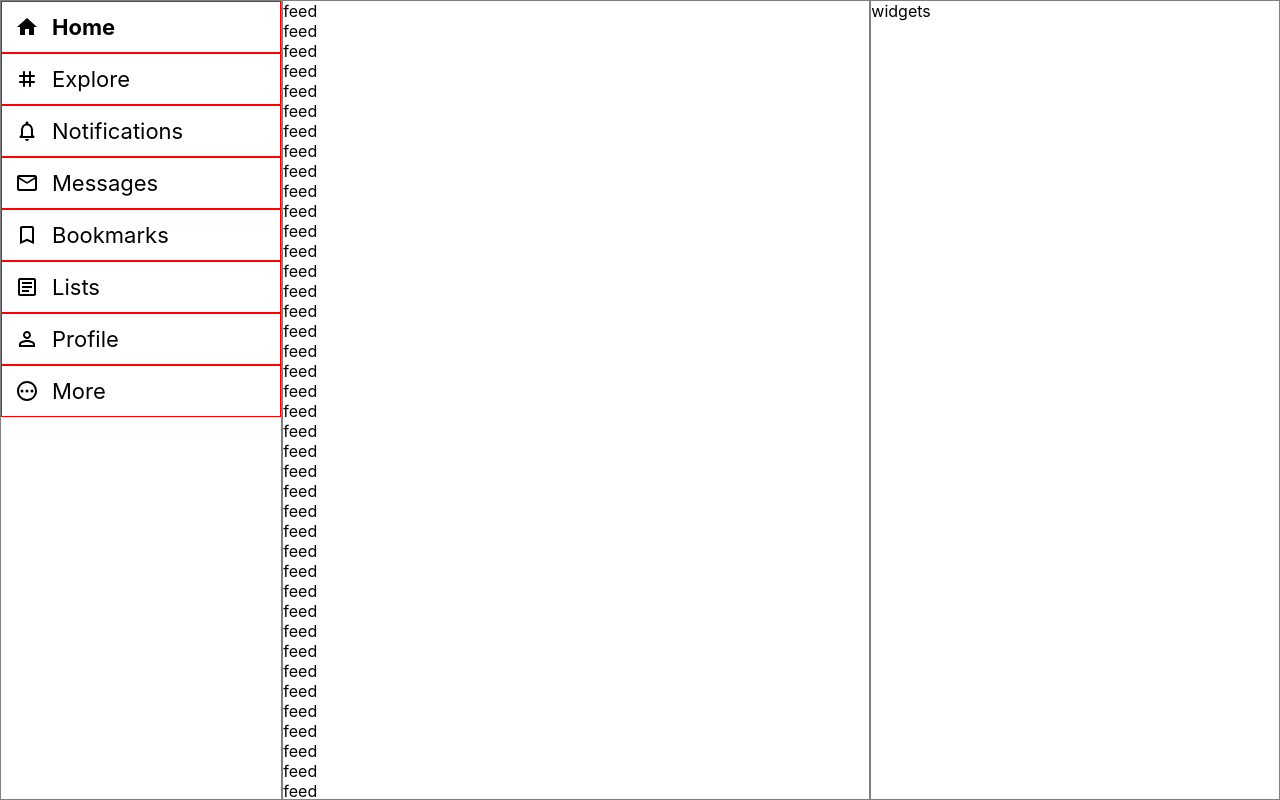
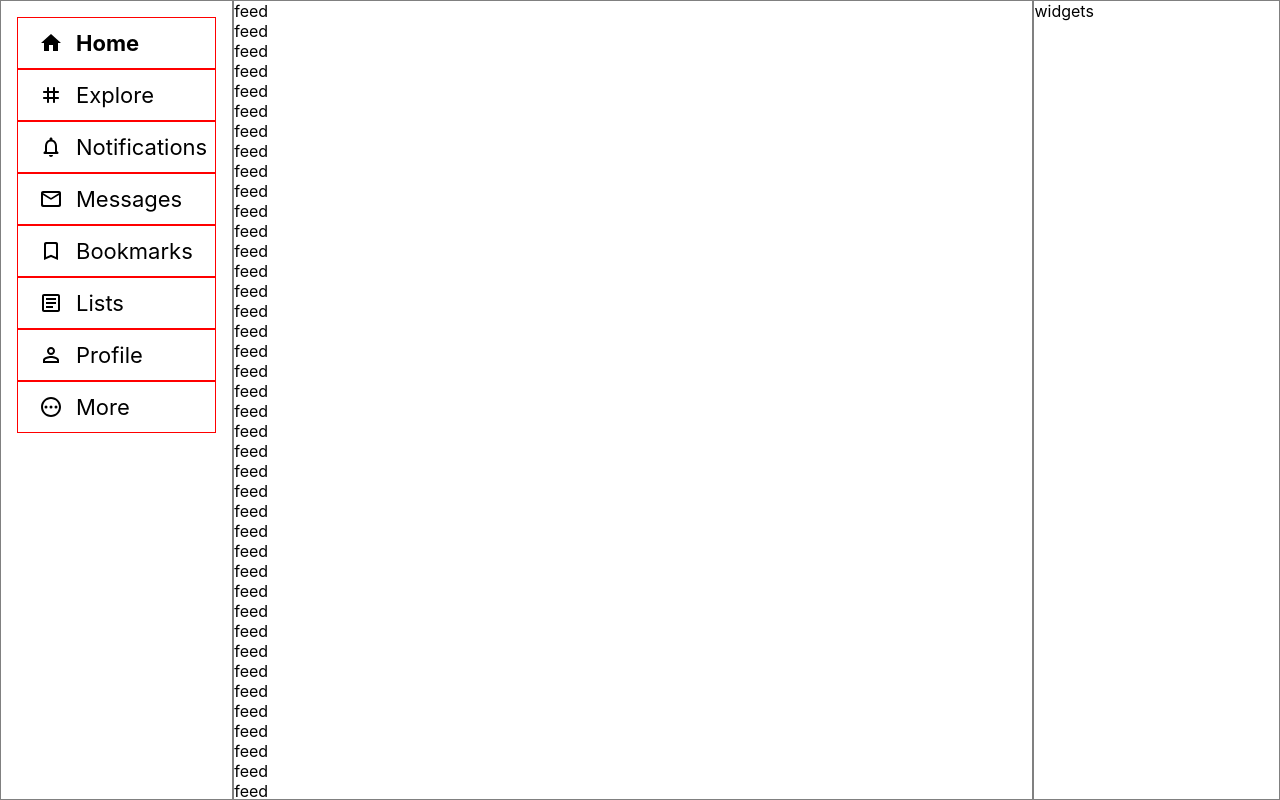
Before and after one commit to sunilverma11/Twitter_Clone, a React (Create React App) app in the folder frontend/: page /home in a window 1280 px wide. Built offline with nearby package versions, Linux system fonts and the light colour scheme.

Commit message:
small styling

```diff
--- a/frontend/package.json
+++ b/frontend/package.json
@@ -13,6 +13,7 @@
     "react": "^17.0.2",
     "react-dom": "^17.0.2",
     "react-scripts": "5.0.0",
+    "styled-components": "^5.3.3",
     "web-vitals": "^2.1.4"
   },
   "scripts": {
--- a/frontend/src/components/Home/Feed/Feed.css
+++ b/frontend/src/components/Home/Feed/Feed.css
@@ -1,10 +1,10 @@
-.feed{
-    flex: 0.46;
-    border: 1px solid grey;
-    min-width: fit-content;
-    overflow-y: scroll;
+.feed {
+  flex-grow: 1;
+  border: 1px solid grey;
+  min-width: fit-content;
+  overflow-y: scroll;
 }
 
-.feed::-webkit-scrollbar{
-    display: none;
+.feed::-webkit-scrollbar {
+  display: none;
 }
--- a/frontend/src/components/Home/Sidebar/Sidebar.css
+++ b/frontend/src/components/Home/Sidebar/Sidebar.css
@@ -1,4 +1,5 @@
-.sidebar{
-    border: 1px solid grey;
-    flex: 0.22;
+.sidebar {
+  border: 1px solid grey;
+  flex: 0.22;
+  padding: 1rem;
 }
--- a/frontend/src/components/Home/Sidebar/SidebarOptions.css
+++ b/frontend/src/components/Home/Sidebar/SidebarOptions.css
@@ -1,4 +1,4 @@
-.sidebarOption{
+.sidebarOption {
   /* color: #50b7f5; */
   display: flex;
   align-items: center;
@@ -6,19 +6,18 @@
   font-size: 22px;
   border: 1px solid red;
   margin: 0;
-    padding: 0  ;
+  padding: 0 0.5rem;
 }
 
-
-.sidebarOption:hover{
+.sidebarOption:hover {
   background-color: rgb(212, 212, 212);
   border-radius: 30px;
   transition: 150ms ease-out;
 }
-.sidebarOption> .MuiSvgIcon-root{
+.sidebarOption > .MuiSvgIcon-root {
   padding: 13px;
 }
 
-.sidebarOption--active{
+.sidebarOption--active {
   font-weight: bold;
 }
```
Also changed, not shown: 1 other file (tests, documents, lock files or other folders). Lines whose indentation alone changed are shown as unchanged.
